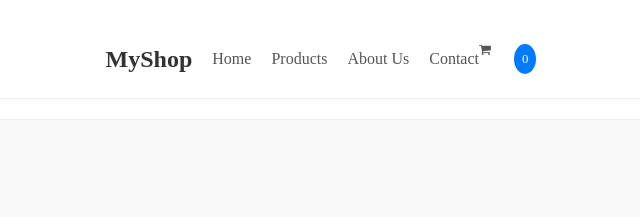
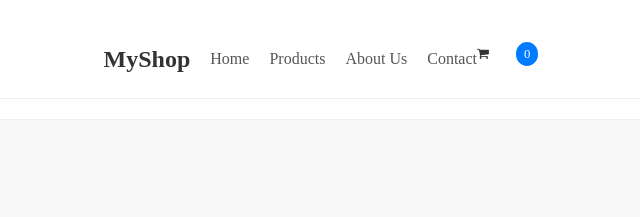
Before and after one commit to FrankGrillo1991/Ecommerce-Basic-App, a plain HTML site: page index.html in a window 1280 px wide. Shown: the top 217 px of the page, 279-919 px from the left. Drawn offline with Linux system fonts and the light colour scheme.

Commit message:
Update html & css

```diff
--- a/index.html
+++ b/index.html
@@ -22,8 +22,8 @@
                 </ul>
             </nav>
             <div class="cart-icon">
-                <i class="fa">&#xf07a;</i>
-                    <span class="cart-count">0</span>
+                <a href="#" alt="Cart"></a><i class="fa">&#xf07a;</i></a>
+                <span class="cart-count">0</span>
             </div>
             <div class="hamburger">
                 <div class="bar"></div>
--- a/style.css
+++ b/style.css
@@ -57,7 +57,7 @@ nav ul li a:hover {
     color: #007bff;
 }
 
-.cart-icon {
+.cart-icon a {
     display: flex;
     align-items: center;
     text-decoration: none;
```
